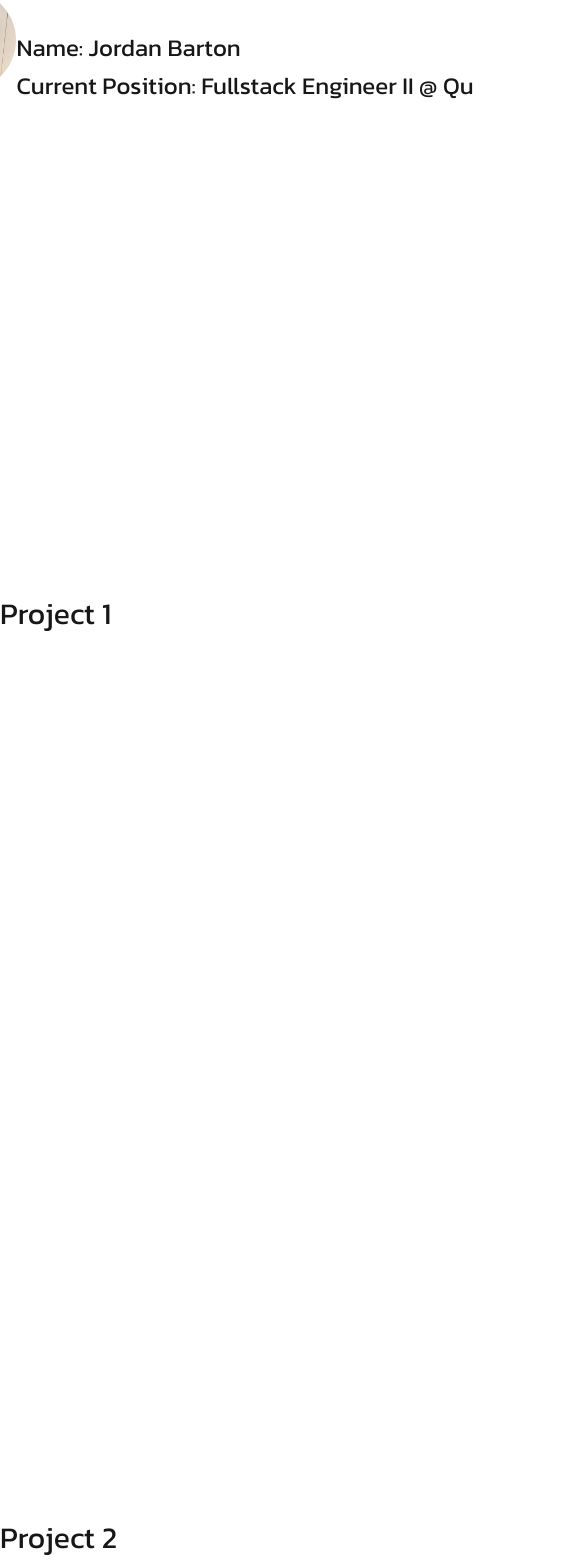
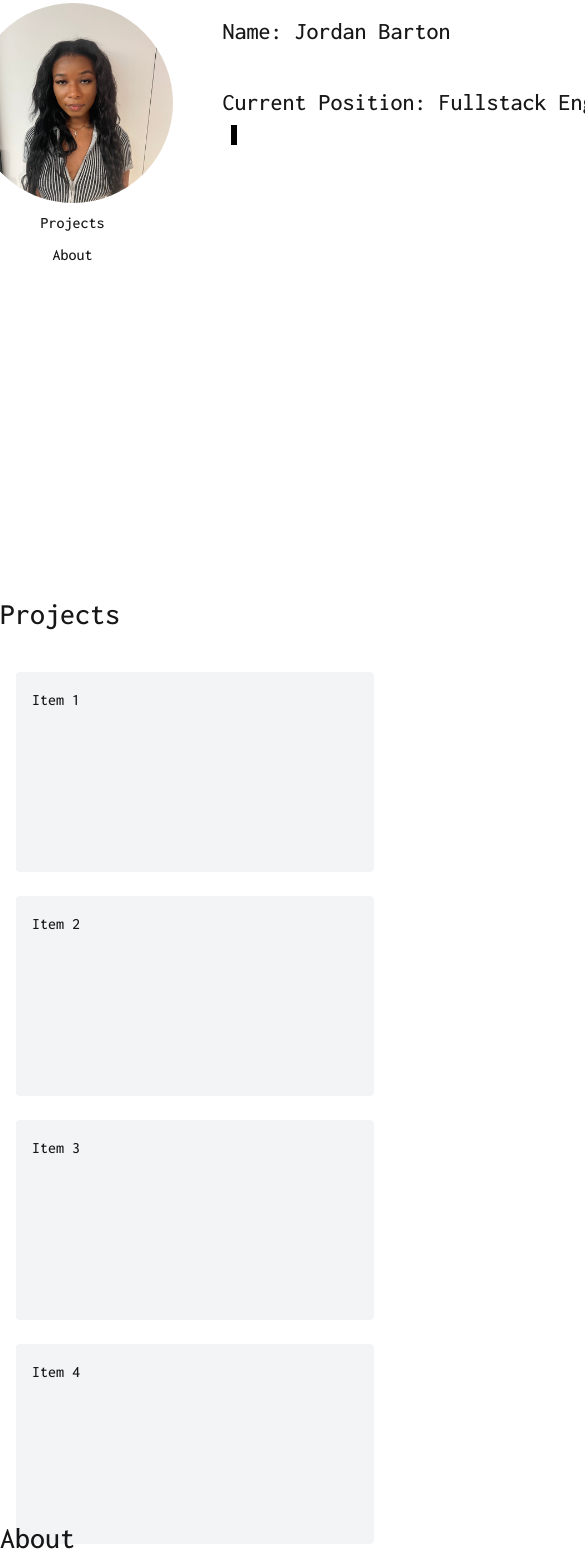
Before and after one commit to jsbarton/portfolio, a Next.js app: page / in a window 390 px wide. Shown: the part 320-1888 px from the top of the page, 585 px wide, since content can reach past the window. Built offline with nearby package versions, Linux system fonts and the light colour scheme.

Commit message:
add font, responsive grid for projects section with on hover color change

```diff
--- a/app/layout.tsx
+++ b/app/layout.tsx
@@ -3,7 +3,7 @@ import localFont from "next/font/local";
 import "./globals.css";
 
 const kanitRegular = localFont({
-  src: "./fonts/KanitRegular.ttf",
+  src: "./fonts/Inconsolata-Medium.ttf",
   variable: "--font-kanit-regular",
   weight: "100 900",
 });
--- a/app/page.tsx
+++ b/app/page.tsx
@@ -8,6 +8,7 @@ import {
   blinkCaretAnimation,
   contentWrapper,
   externalLinksWrapper,
+  gridBlock,
   introWrapper,
   pageWrapper,
   profilePicture,
@@ -86,7 +87,7 @@ export default function Home() {
     <>
       <div className={pageWrapper}>
         <div className={introWrapper}>
-          <div className={sectionWrapper}>
+          <div className={`${sectionWrapper} items-center mt-[125px]`}>
             <Image alt="my-face" className={profilePicture} src={ProfilePic} />
             <div
               className={refsWrapper}
@@ -103,7 +104,7 @@ export default function Home() {
               <Image alt="linkedin-logo" src={LinkedInLogo} />
             </div>
           </div>
-          <div className={sectionWrapper}>
+          <div className={`${sectionWrapper} min-w-[50%] ml-[50px]`}>
             <div>
               <span className={typingAnimationText}>{currentWelcomeText}</span>
               <span className={blinkCaretAnimation("LineOne")} />
@@ -122,13 +123,22 @@ export default function Home() {
             </div>
           </div>
         </div>
-          <div className={contentWrapper} ref={projectsRef}>
-            <p className={title}>Project 1</p>
+        {/** TODO: Make Projects its own component */}
+        {/** Section inspo: https://fonts.google.com/download/next-steps - fill empty space with "coming soon!" */}
+        <div className={contentWrapper} ref={projectsRef}>
+          <p className={title}>Projects</p>
+          {/** Responsive Grid */}
+          <div className="grid grid-cols-1 sm:grid-cols-2 md:grid-cols-3 gap-6 p-4">
+            <div className={gridBlock}>Item 1</div>
+            <div className={gridBlock}>Item 2</div>
+            <div className={gridBlock}>Item 3</div>
+            <div className={gridBlock}>Item 4</div>
+            <div className={gridBlock}>Item 5</div>
+            <div className={gridBlock}>Item 6</div>
           </div>
-          <div className={contentWrapper}>
-            <p className={title}>Project 2</p>
-          </div>
+        </div>
         <div className={contentWrapper} ref={aboutRef}>
+          {/** TODO: Make About its own component */}
           <p className={title}>About</p>
         </div>
       </div>
--- a/app/styles.ts
+++ b/app/styles.ts
@@ -10,11 +10,11 @@ export const sectionWrapper = 'flex flex-col';
  */
 
 export const introWrapper = 'flex h-screen items-center justify-center w-full relative';
-export const profilePicture = 'max-w-[100px] max-h-[100px] rounded-full'
+export const profilePicture = 'max-w-[200px] max-h-[200px] rounded-full'
 export const refsWrapper = 'pt-2';
 export const externalLinksWrapper = 'flex h-5 my-5 w-5';
 export const typingAnimationText = 'inline-block overflow-hidden text-2xl whitespace-nowrap';
-export const blinkCaretAnimation = (lineVersion: string) => `inline-block h-6 mb-[2px] w-[2px] animate-blinkCaret${lineVersion} bg-white ml-2`;
+export const blinkCaretAnimation = (lineVersion: string) => `inline-block h-5 mb-[5px] w-[6px] animate-blinkCaret${lineVersion} bg-white ml-2`;
 
 /**
  * Styles for Projects and About section.
@@ -22,3 +22,4 @@ export const blinkCaretAnimation = (lineVersion: string) => `inline-block h-6 mb
 
 export const contentWrapper = 'h-screen my-10 w-50';
 export const title = 'mt-8 pb-6 text-3xl';
+export const gridBlock = 'bg-gray-100 hover:bg-gray-300 h-[200px] p-4 rounded transition duration-300 ease-in';
```
Also changed, not shown: app/fonts/Inconsolata-Medium.ttf (added).
